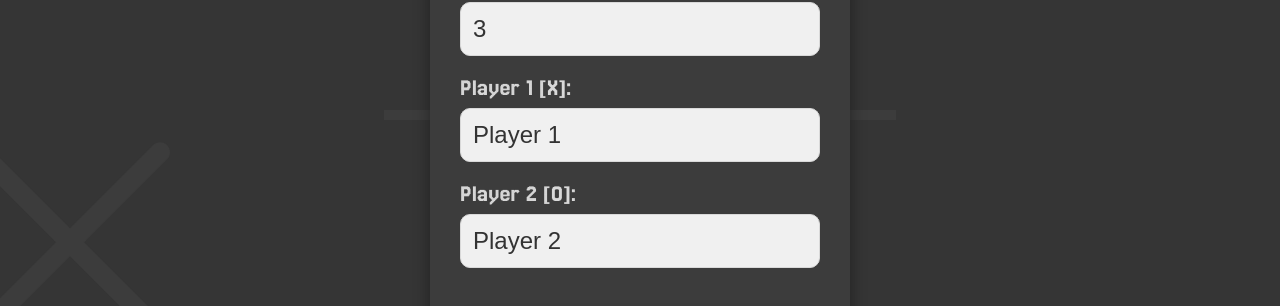
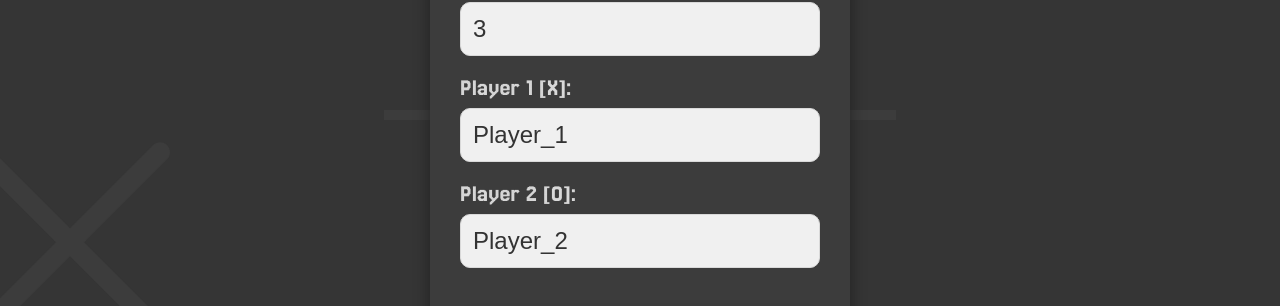
Before and after one commit to aturtle4/wyb-tic-tac-toe, a React (Create React App) app: page / in a window 1280 px wide. Both pictures are taken after a click on the button 1240 px from the left and 30 px from the top of the page. Shown: the part 372-678 px from the top of the page. Built offline with nearby package versions, Linux system fonts and the light colour scheme.

Commit message:
Fixed bug with the Menu

```diff
--- a/src/Components/Settings/Settings.jsx
+++ b/src/Components/Settings/Settings.jsx
@@ -1,54 +1,43 @@
 import React, { useState, useEffect } from 'react';
-import './Settings.css'; // Make sure this CSS file is in the same directory
+import './Settings.css';
 
 const Settings = ({ onStartGame }) => {
-  const [settings, setSettings] = useState({
-    gridSize: 3,
-    maxStreak: 3,
-    player1: 'Player 1',
-    player2: 'Player 2',
-  });
+  const [gridSize, setGridSize] = useState(3);
+  const [maxStreak, setMaxStreak] = useState(3);
+  const [player1, setPlayer1] = useState('Player_1');
+  const [player2, setPlayer2] = useState('Player_2');
   const [isMounted, setIsMounted] = useState(false);
   const [errorMessage, setErrorMessage] = useState('');
 
   useEffect(() => {
     setIsMounted(true);
-    return () => setIsMounted(false);
   }, []);
 
-  const handleChange = (e) => {
-    const { name, value } = e.target;
-    setSettings(prev => {
-      const newSettings = { ...prev, [name]: value };
-      if (name === 'gridSize') {
-        newSettings.maxStreak = Math.min(newSettings.maxStreak, Number(value));
-      }
-      return newSettings;
-    });
-  };
-
   const handleStartGame = () => {
-    if (settings.maxStreak < 3 || settings.maxStreak > settings.gridSize) {
-      setErrorMessage(`Win Streak must be between 3 and ${settings.gridSize}.`);
+    if (maxStreak < 3 || maxStreak > gridSize) {
+      setErrorMessage(`Win Streak must be between 3 and ${gridSize}.`);
       return;
     }
     setErrorMessage('');
-    onStartGame(settings);
+    onStartGame({ gridSize, maxStreak, player1, player2 });
   };
 
   return (
     <div className={`settingsBox ${isMounted ? 'show' : 'hide'}`}>
       <p className='settingTitle'>Menu</p>
-
       <label>
         Grid Size:
         <select
-          name="gridSize"
-          value={settings.gridSize}
-          onChange={handleChange}
+          value={gridSize}
+          onChange={(e) => {
+            setGridSize(Number(e.target.value));
+            if (maxStreak > Number(e.target.value)) {
+              setMaxStreak(Number(e.target.value));
+            }
+          }}
         >
-          {Array.from({ length: 8 }, (_, i) => i + 3).map((size) => (
-            <option key={size} value={size}>{size}x{size}</option>
+          {Array.from({ length: 8 }, (_, i) => 3 + i).map((n) => (
+            <option key={n} value={n}>{n}x{n}</option>
           ))}
         </select>
       </label>
@@ -57,37 +46,36 @@ const Settings = ({ onStartGame }) => {
         Win Streak:
         <input
           type="number"
-          name="maxStreak"
-          value={settings.maxStreak}
-          onChange={handleChange}
+          value={maxStreak}
           min="3"
-          max={settings.gridSize}
+          max={gridSize}
+          onChange={(e) => setMaxStreak(Number(e.target.value))}
           className="numberSelector"
         />
       </label>
 
       {errorMessage && <p className="errorMessage">{errorMessage}</p>}
 
+      <div>
         <label>
           Player 1 [X]:
           <input
             type="text"
-          name="player1"
-          value={settings.player1}
-          onChange={handleChange}
+            value={player1}
+            onChange={(e) => setPlayer1(e.target.value)}
           />
         </label>
-
+      </div>
+      <div>
         <label>
           Player 2 [O]:
           <input
             type="text"
-          name="player2"
-          value={settings.player2}
-          onChange={handleChange}
+            value={player2}
+            onChange={(e) => setPlayer2(e.target.value)}
           />
         </label>
-
+      </div>
       <button className="startGameButton" onClick={handleStartGame}>
         Start Game
       </button>
```
Lines whose indentation alone changed are shown as unchanged.
